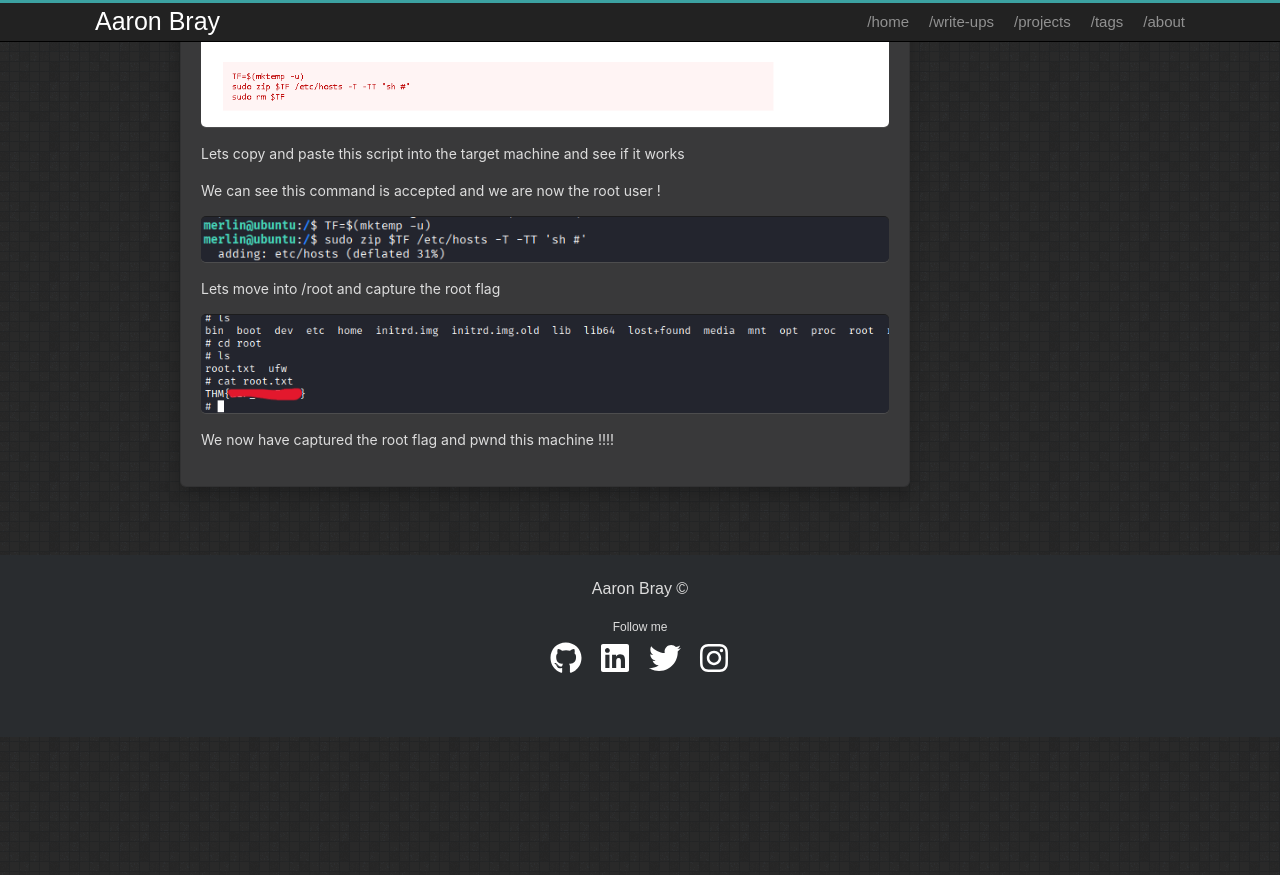
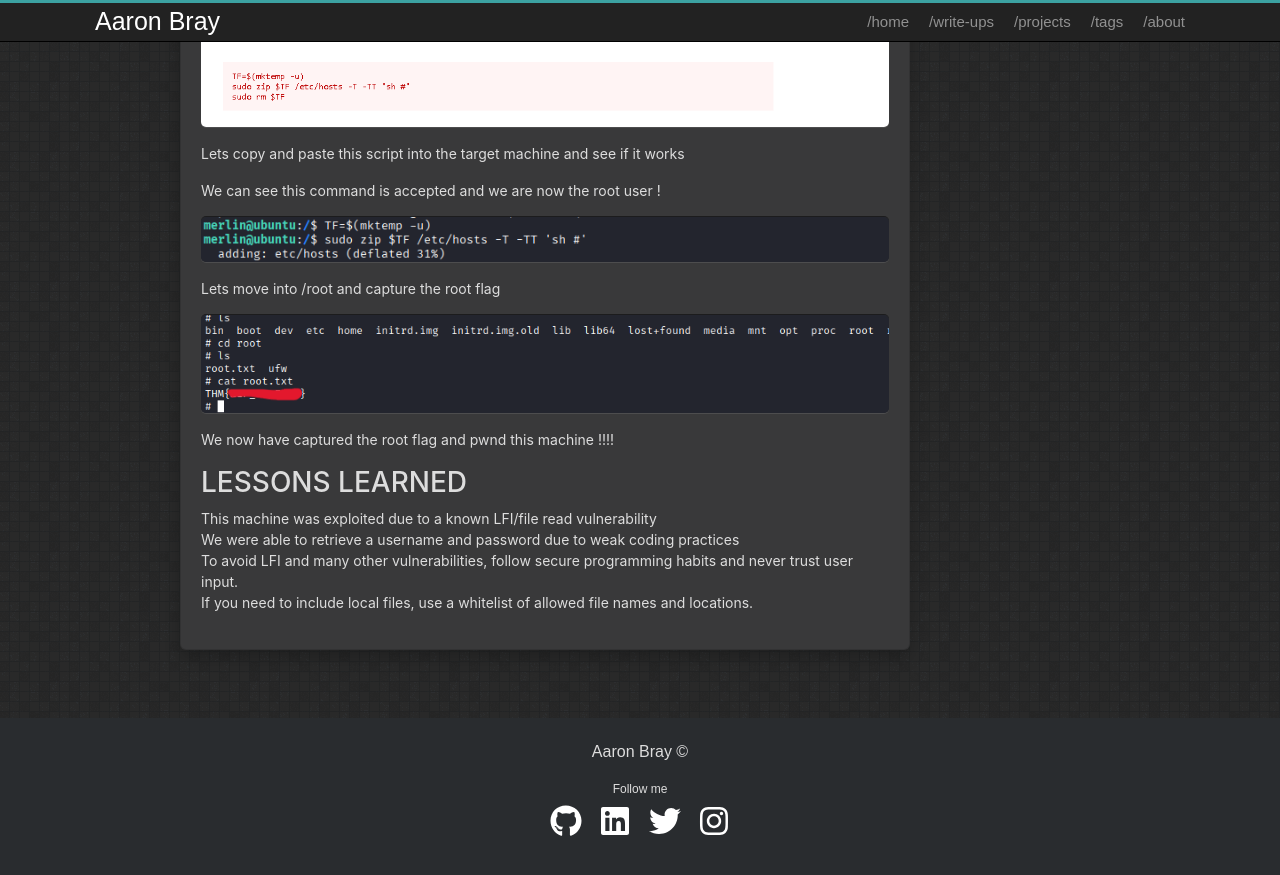
Before and after one commit to AaronBray/AaronBray.github.io, a Jekyll site: the page built from _posts/2025-09-25-Tom_Ghost.md, in a window 1280 px wide and 900 px high, scrolled down 6189 px. Shown: the top 875 px of the window. Built offline with Jekyll 4.4.1, drawn with Linux system fonts in a browser that asks for light colours; before the commit the page ends 6926 px from its top, so only the background shows below that.

Commit message:
Update 2025-09-25-Tom_Ghost.md

```diff
--- a/_posts/2025-09-25-Tom_Ghost.md
+++ b/_posts/2025-09-25-Tom_Ghost.md
@@ -309,3 +309,11 @@ Lets move into /root and capture the root flag
 
 
 We now have captured the root flag and pwnd this machine !!!!
+
+
+
+# LESSONS LEARNED
+This machine was exploited due to a known LFI/file read vulnerability
+We were able to retrieve a username and password due to weak coding practices
+To avoid LFI and many other vulnerabilities, follow secure programming habits and never trust user input.
+If you need to include local files, use a whitelist of allowed file names and locations.
```
